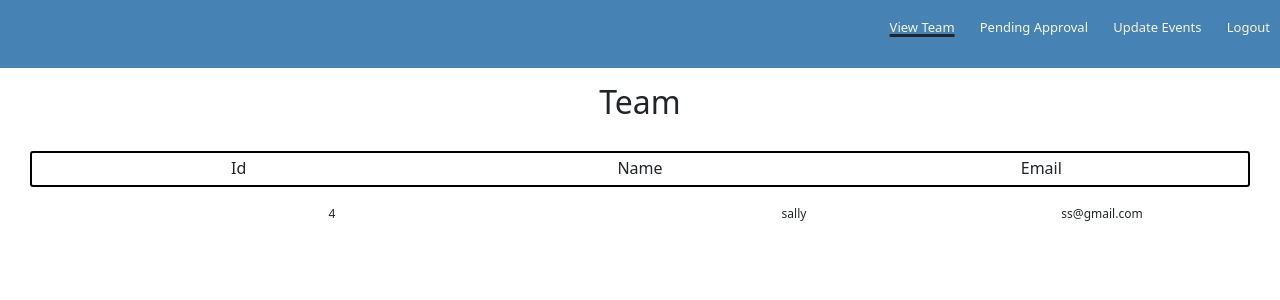
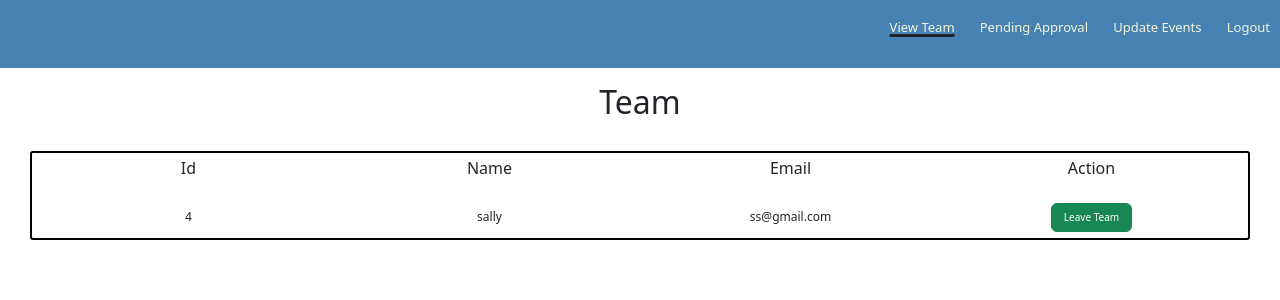
Before and after one commit to waiyeewwy/nUWAy, a Flask app: page /viewteam in a window 1280 px wide. Shown: the top 300 px of the page. Run offline with Flask 2, Linux system fonts and the light colour scheme; data comes from the database, SQL or seed files in the repository; both versions use the stored data as it was after the commit.

Commit message:
join / dismiss / leave team done

```diff
--- a/app/routes.py
+++ b/app/routes.py
@@ -195,7 +195,7 @@ def joinTeam():
     #    return bad_request("Action not allowed")
 
     # Add people into team
-    target = User.query.get(id)
+    target = Jointeam.query.get(id)
     target.approved = True
     db.session.commit()
 
@@ -211,13 +211,26 @@ def denyJoinTeam():
     id = json.loads(temp)
 
     # delete user in database
-    target = User.query.get(id)
+    target = Jointeam.query.get(id)
     db.session.delete(target)
     db.session.commit()
 
     return redirect(url_for('approval'))
 
 
+# Leave team
+#----------------------------------------------------------
+@app.route('/leaveTeam', methods=['GET', 'POST'])
+def leaveTeam():
+    temp = request.get_json()
+    id = json.loads(temp)
+
+    # delete user in database
+    target = Jointeam.query.get(id)
+    db.session.delete(target)
+    db.session.commit()
+
+    return redirect(url_for('viewteam'))
 
 # Logout
 #----------------------------------------------------------
--- a/app/templates/approval.html
+++ b/app/templates/approval.html
@@ -182,7 +182,7 @@
     function dismissRequest(userid){
         //removing user on front end using DOM
         removeUser = document.getElementById(userid)
-        parent = document.getElementById('container')
+        parent = document.getElementById('signupcontainer')
         parent.removeChild(removeUser)
 
         var target = JSON.stringify(userid)
--- a/app/templates/viewteam.html
+++ b/app/templates/viewteam.html
@@ -7,35 +7,60 @@
 <div class="container-holder">
     <div class="container-fluid text-center" id="container">
         <div class="row">
-            <div class="col-4 d-flex text-center">
+            <div class="col-3 d-flex text-center">
                 <h6 style="margin:auto">Id</h6>
             </div>
-            <div class="col-4 d-flex text-center">
+            <div class="col-3 d-flex text-center">
                 <h6 style="margin:auto">Name</h6>
             </div>
-            <div class="col-4 d-flex text-center">
+            <div class="col-3 d-flex text-center">
                 <h6 style="margin:auto">Email</h6>
             </div>
+            <div class="col-3 d-flex text-center">
+                <h6 style="margin:auto">Action</h6>
             </div>
         </div>
 
+
         {% for mate in mates %}
 
-    <div id="mate.id" class="row">
+        <div id={{mate.id}} class="row">
             {% if mate.approved is sameas True %}
-        <div class="col-6 d-flex">
+            <div class="col-3 d-flex text-center">
                 <p style="margin:auto;">{{mate.id}}</p>
             </div>
-        <div class="col-3 d-flex">
+            <div class="col-3 d-flex text-center">
                 <p style="margin:auto;">{{mate.name}}</p>
             </div>
-        <div class="col-3 d-flex">
+            <div class="col-3 d-flex text-center">
                 <p style="margin:auto;">{{mate.email}}</p>
+            </div>
+            <div class="col-3 d-flex text-center">
+                <p style="margin:auto">
+                    <button class="btn btn-success" style="font-size:10px" onclick="leaveTeam('{{mate.id}}')">Leave Team</button>
+                </p>
             </div>
             {% endif %}
         </div>
         {% endfor %}
     </div>
+</div>
 
+<script>
+    function leaveTeam(id){
+        //removing user on front end using DOM
+        removeUser = document.getElementById(id)
+        parent = document.getElementById('container')
+        parent.removeChild(removeUser)
+
+        var target = JSON.stringify(id)
+        $.ajax({
+            url: 'leaveTeam',
+            type: 'POST',
+            contentType: 'application/json',
+            data: JSON.stringify(target)
+        })
+    }
+</script>
 
 {% endblock %}
```
Also changed, not shown: app.db. Lines whose indentation alone changed are shown as unchanged.
